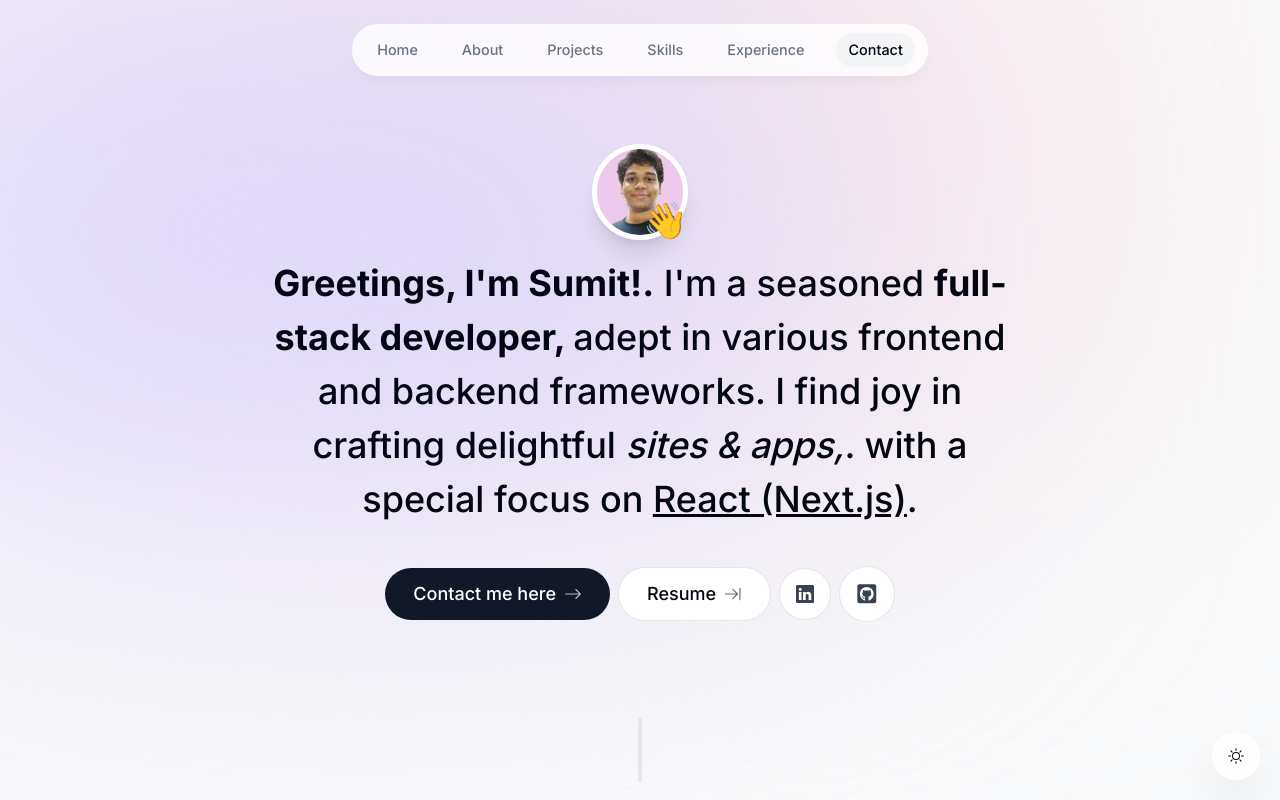
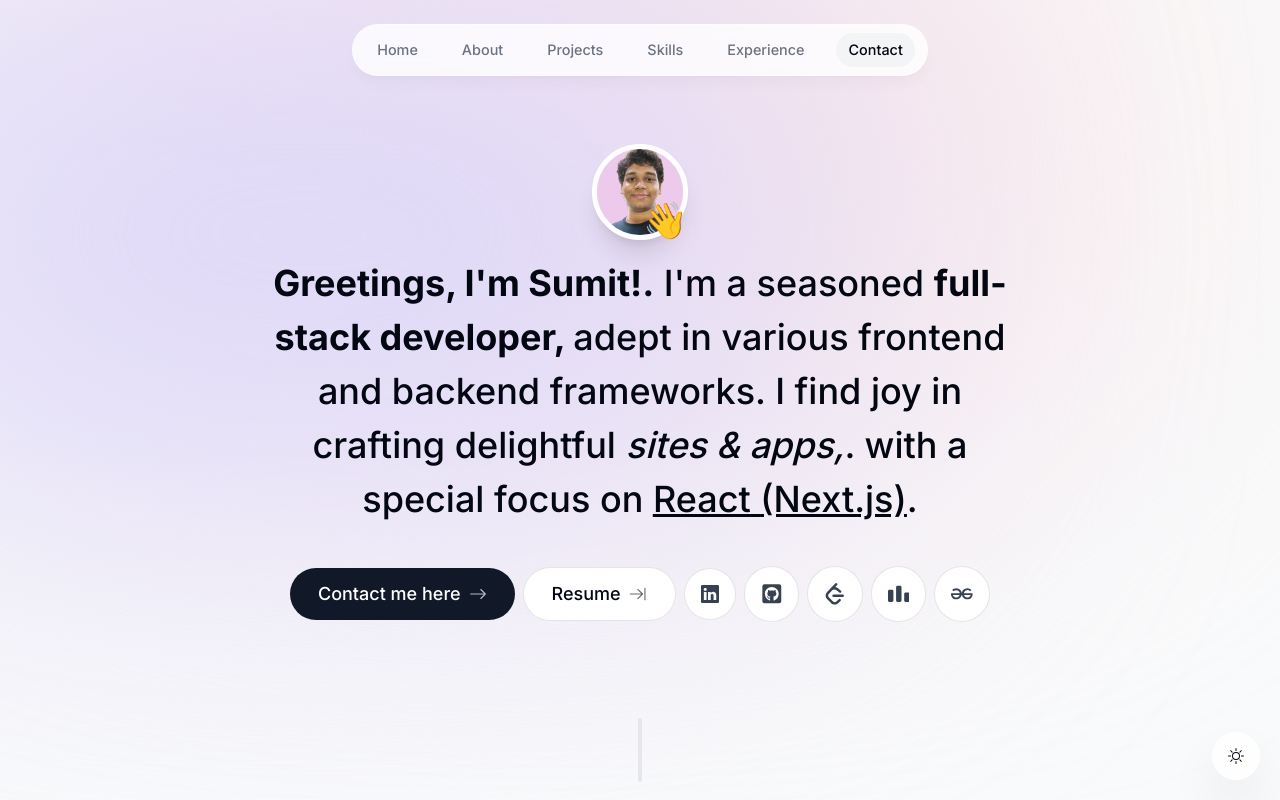
Before and after one commit to sd-cnd/Sumit_Dey, a Next.js app: page / in a window 1280 px wide. Shown: the top 800 px of the page. Built offline with nearby package versions, Linux system fonts and the light colour scheme; no server answers.

Commit message:
Update intro.tsx

```diff
--- a/components/intro.tsx
+++ b/components/intro.tsx
@@ -8,6 +8,9 @@
 import { HiDownload } from "react-icons/hi";
 import { GoMoveToEnd } from "react-icons/go";
 import { FaGithubSquare } from "react-icons/fa";
+import { SiLeetcode } from "react-icons/si";
+import { SiCodeforces } from "react-icons/si";
+import { SiGeeksforgeeks } from "react-icons/si";
 import { useSectionInView } from "@/lib/hooks";
 import { useActiveSectionContext } from "@/context/active-section-context";
 import myimg from "@/public/MY_PIC2.jpg"
@@ -115,6 +118,27 @@
         >
           <FaGithubSquare />
         </a>
+        <a
+          className="bg-white p-4 text-gray-700 flex items-center gap-2 text-[1.35rem] rounded-full focus:scale-[1.15] hover:scale-[1.15] hover:text-gray-950 active:scale-105 transition cursor-pointer borderBlack dark:bg-white/10 dark:text-white/60"
+          href="https://leetcode.com/sumit_dey2003/"
+          target="_blank"
+        >
+          <SiLeetcode />
+        </a>
+        <a
+          className="bg-white p-4 text-gray-700 flex items-center gap-2 text-[1.35rem] rounded-full focus:scale-[1.15] hover:scale-[1.15] hover:text-gray-950 active:scale-105 transition cursor-pointer borderBlack dark:bg-white/10 dark:text-white/60"
+          href="https://codeforces.com/profile/sumitdey_1008"
+          target="_blank"
+        >
+          <SiCodeforces />
+        </a>
+        <a
+          className="bg-white p-4 text-gray-700 flex items-center gap-2 text-[1.35rem] rounded-full focus:scale-[1.15] hover:scale-[1.15] hover:text-gray-950 active:scale-105 transition cursor-pointer borderBlack dark:bg-white/10 dark:text-white/60"
+          href="https://auth.geeksforgeeks.org/user/sumit_dey"
+          target="_blank"
+        >
+          <SiGeeksforgeeks />
+        </a>
       </motion.div>
     </section>
   );
```
